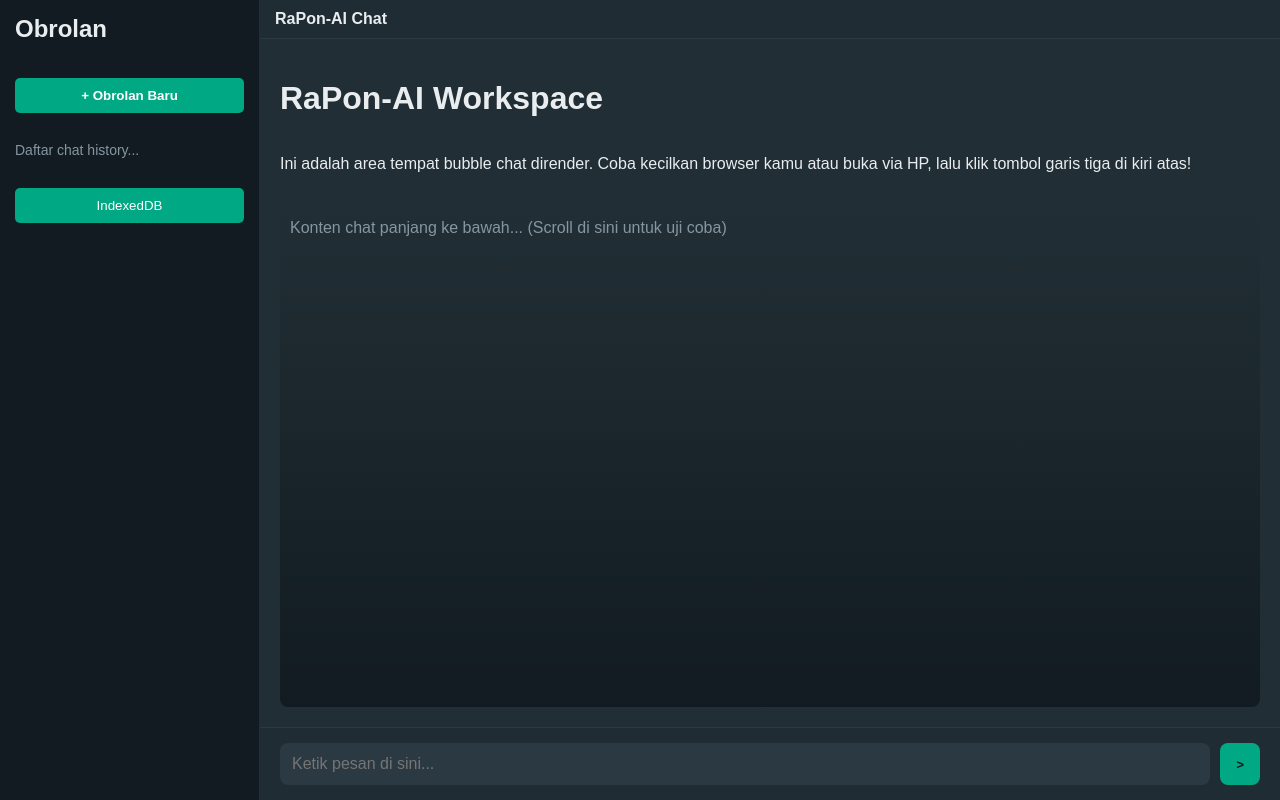
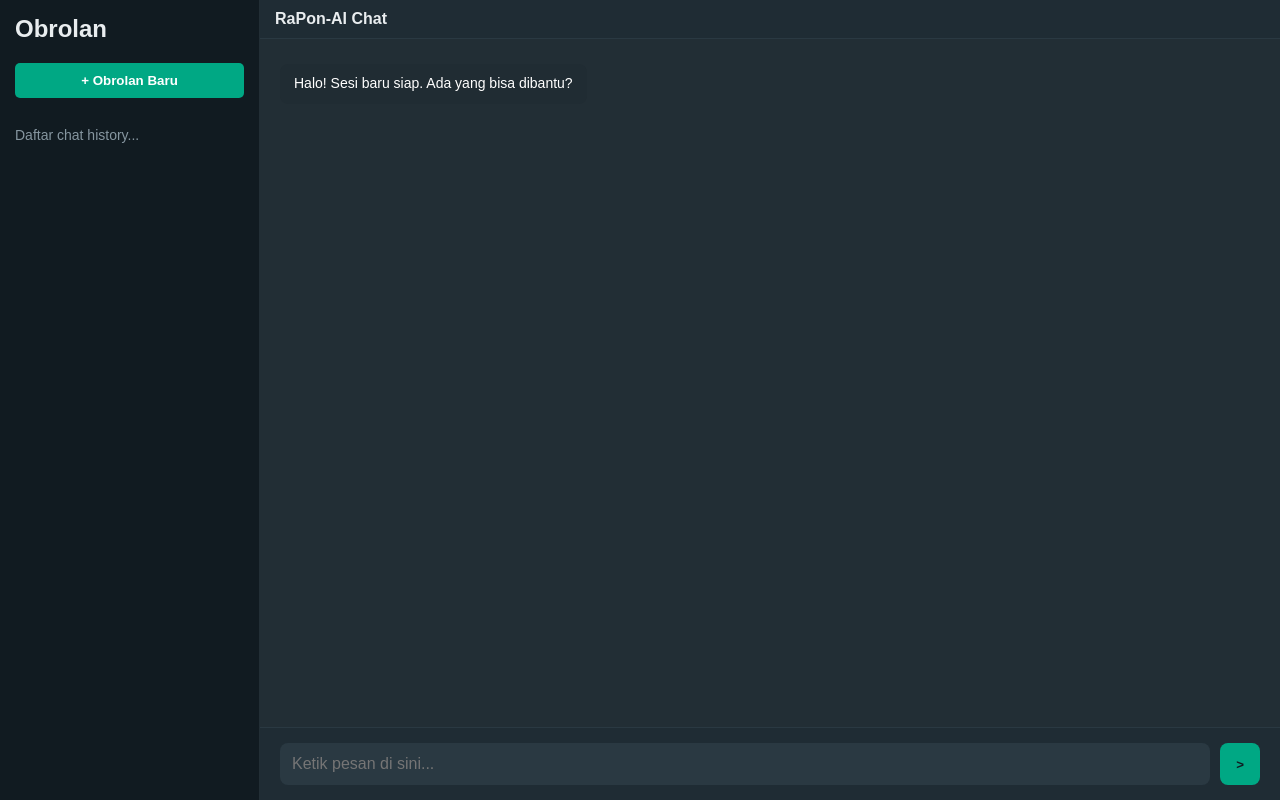
Before and after one commit to DaraOficcial/RPN-www, a plain HTML site: page rapon-ai/index.html in a window 1280 px wide. Drawn offline with Linux system fonts and the light colour scheme.

Commit message:
Update index.html

```diff
--- a/rapon-ai/index.html
+++ b/rapon-ai/index.html
@@ -9,13 +9,12 @@
         html, body {
             margin: 0;
             padding: 0;
-            /* Menggunakan height: 100vh dan dvh (Dynamic Viewport Height) untuk mobile browser */
             height: 100vh;
             height: 100dvh;
             font-family: sans-serif;
             background: #0b141a;
             color: #e9edef;
-            overflow: hidden; /* Mengunci scroll utama pada body */
+            overflow: hidden;
         }
 
         .app-container {
@@ -34,7 +33,6 @@
             box-sizing: border-box;
             transition: transform 0.3s ease;
             z-index: 100;
-            /* Memastikan posisi sidebar mantap di mobile */
             height: 100%;
         }
 
@@ -44,7 +42,7 @@
             display: flex;
             flex-direction: column;
             height: 100%;
-            min-width: 0; /* Mencegah flexbox meluap secara horizontal */
+            min-width: 0;
             position: relative;
         }
 
@@ -55,7 +53,7 @@
             align-items: center;
             gap: 15px;
             border-bottom: 1px solid #2a3942;
-            flex-shrink: 0; /* Mengunci header agar tidak mengecil/tertekan */
+            flex-shrink: 0;
         }
 
         .hamburger-btn {
@@ -70,8 +68,8 @@
         .chat-messages {
             flex: 1;
             padding: 20px;
-            overflow-y: auto; /* Hanya area ini yang boleh di-scroll */
-            -webkit-overflow-scrolling: touch; /* Scroll halus di iOS */
+            overflow-y: auto;
+            -webkit-overflow-scrolling: touch;
             display: flex;
             flex-direction: column;
             box-sizing: border-box;
@@ -83,7 +81,7 @@
             display: flex;
             gap: 10px;
             border-top: 1px solid #2a3942;
-            flex-shrink: 0; /* Mengunci area input agar tetap diam di bawah */
+            flex-shrink: 0;
             box-sizing: border-box;
         }
 
@@ -95,7 +93,7 @@
             border-radius: 8px;
             color: white;
             outline: none;
-            font-size: 16px; /* Mencegah auto-zoom otomatis pada iOS Safari */
+            font-size: 16px;
         }
 
         #prompt button {
@@ -108,15 +106,19 @@
             cursor: pointer;
         }
 
-        .sidebar button {
-            background: #00a884;
+        /* Desain untuk text bubble bawaan saat pertama kali masuk */
+        .bubble {
+            padding: 10px 14px;
+            border-radius: 8px;
+            max-width: 75%;
+            font-size: 14px;
+            line-height: 1.4;
+            margin: 5px 0;
+        }
+        .bubble.ai {
+            background-color: #202c33;
             color: white;
-            border: none;
-            padding: 10px;
-            width: 100%;
-            border-radius: 5px;
-            cursor: pointer;
-            margin-top: 15px;
+            align-self: flex-start;
         }
 
         .sidebar-overlay {
@@ -164,8 +166,6 @@
             <p style="color: #8696a0; font-size: 14px; margin-bottom: 5px;">Daftar chat history...</p>
 
             <div id="daftar-chat" style="display: flex; flex-direction: column; gap: 8px; margin-top: 10px;"></div>
-
-            <button style="margin-top: 20px;">IndexedDB</button>
         </aside>
 
         <div class="sidebar-overlay" id="menu-overlay"></div>
@@ -178,11 +178,7 @@
             </div>
 
             <div class="chat-messages" id="chat-box">
-                <h1>RaPon-AI Workspace</h1>
-                <p>Ini adalah area tempat bubble chat dirender. Coba kecilkan browser kamu atau buka via HP, lalu klik tombol garis tiga di kiri atas!</p>
-                <div style="height: 1200px; background: linear-gradient(#222e35, #111b21); margin-top: 20px; padding: 10px; border-radius: 8px; color: #8696a0;">
-                    Konten chat panjang ke bawah... (Scroll di sini untuk uji coba)
-                </div>
+                <div class="bubble ai">Halo! Sesi baru siap. Ada yang bisa dibantu?</div>
             </div>
 
             <div id="prompt">
```
